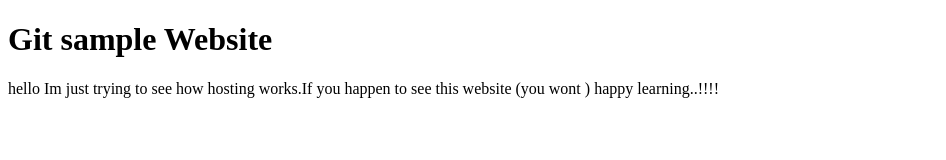
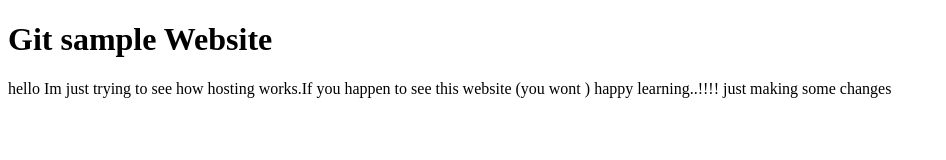
Before and after one commit to GokulRajSM/gokulrajsm.github.io, a plain HTML site: page index.html in a window 1280 px wide. Shown: the whole page, without its empty margins (0-946 px from the left). Drawn offline with Linux system fonts and the light colour scheme.

Commit message:
learning master commit

```diff
--- a/index.html
+++ b/index.html
@@ -9,6 +9,6 @@
 <body>
   <h1>Git sample Website</h1>
 <p>hello Im just trying to see how hosting works.If you happen to see this website (you wont )
-happy learning..!!!!</p>
+happy learning..!!!!  just making some changes</p>
 </body>
 </html>
```
